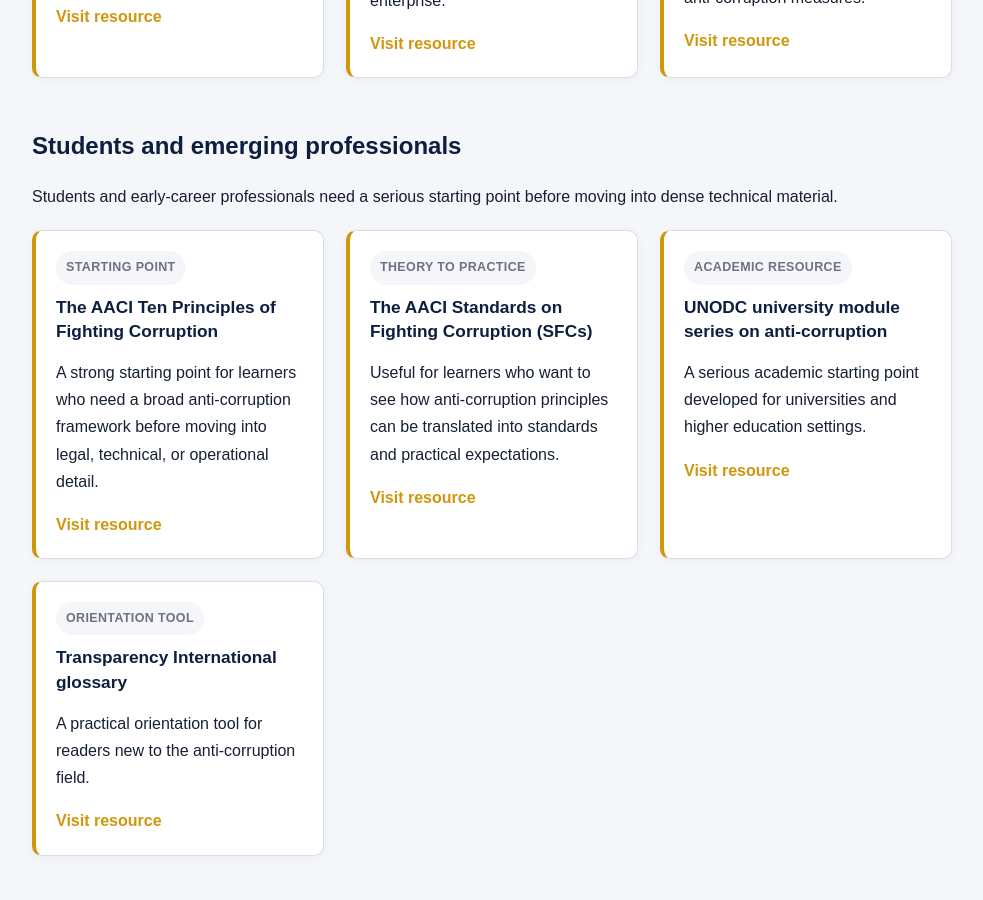
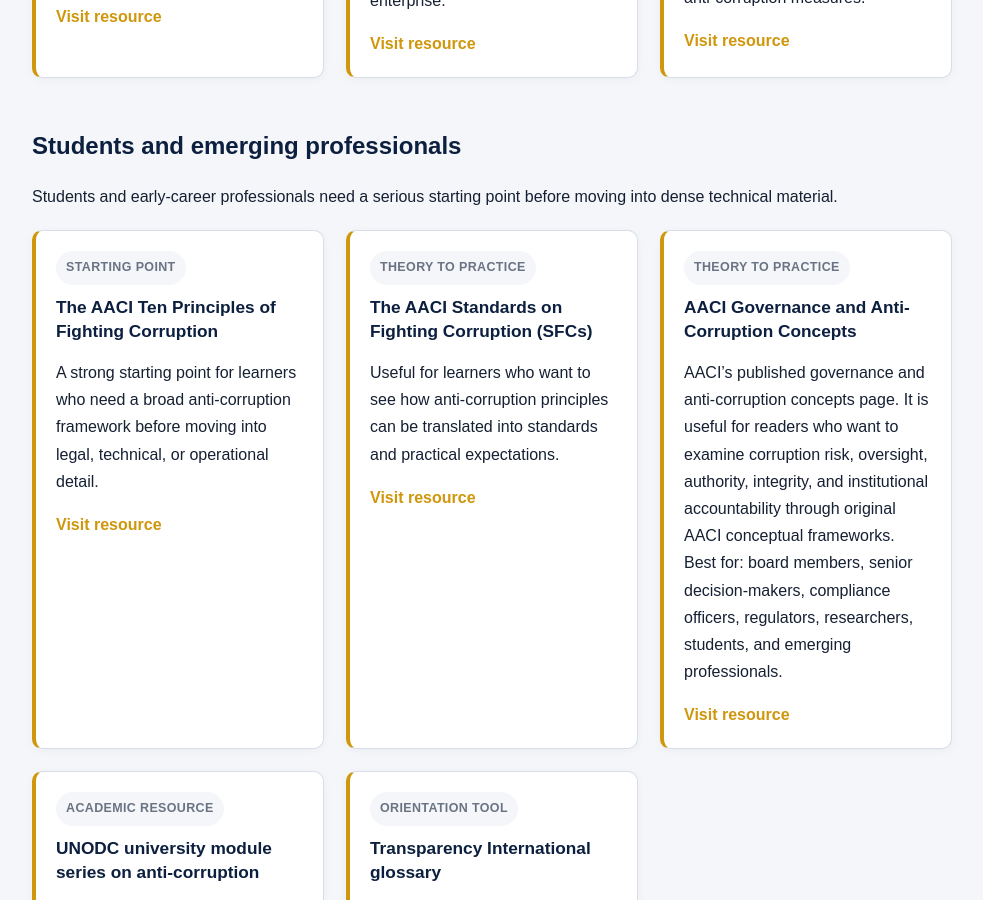
Before and after one commit to mikemasoud/microblog, a Jekyll site: the page built from resources.html, in a window 1280 px wide and 900 px high, scrolled down 5879 px. Shown: the whole window, without its empty margins (148-1131 px from the left). Built offline with Jekyll 4.4.1, drawn with Linux system fonts in a browser that asks for light colours; some of the changed text lies outside the part shown.

Commit message:
Update resources.html

```diff
--- a/resources.html
+++ b/resources.html
@@ -5,7 +5,7 @@
 
 <div class="resources-page">
 
-  <p class="last-reviewed"><strong>Last reviewed:</strong> April 4, 2026</p>
+  <p class="last-reviewed"><strong>Last reviewed:</strong> June 11, 2026</p>
 
   <section class="featured-pick">
     <div class="featured-label">Mike Masoud’s monthly resource pick</div>
@@ -336,6 +336,17 @@
       </article>
 
       <article class="resource-card">
+        <span class="resource-tag">Theory to practice</span>
+        <h3>AACI Governance and Anti-Corruption Concepts</h3>
+        <p>
+          AACI’s published governance and anti-corruption concepts page. It is useful for readers who want to examine corruption risk, oversight, authority, integrity, and institutional accountability through original AACI conceptual frameworks.
+
+Best for: board members, senior decision-makers, compliance officers, regulators, researchers, students, and emerging professionals.
+        </p>
+        <a href="https://www.theaaci.net/Concepts-%28SFCs%29" target="_blank" rel="noopener noreferrer">Visit resource</a>
+      </article>
+
+      <article class="resource-card">
         <span class="resource-tag">Academic resource</span>
         <h3>UNODC university module series on anti-corruption</h3>
         <p>
```
